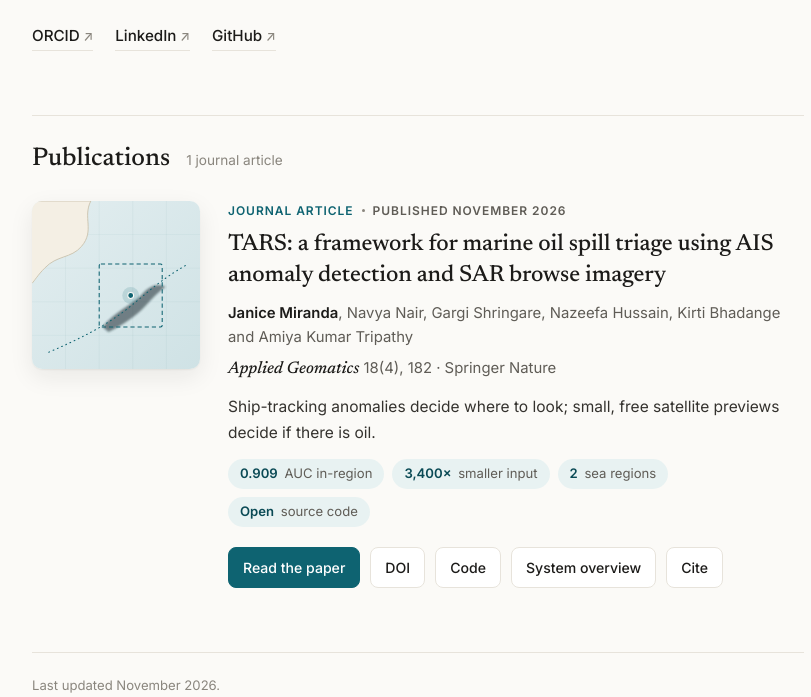
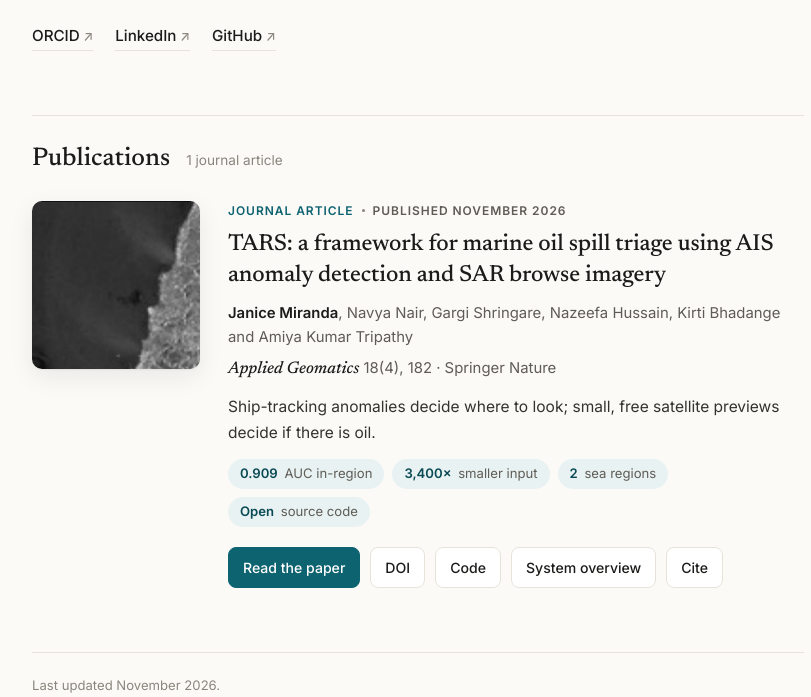
Before and after one commit to a-student-for-life/Research_Papers, a plain HTML site: page index.html in a window 1280 px wide. Shown: the part 228-925 px from the top of the page, without its empty margins (222-1033 px from the left). Drawn offline with Linux system fonts and the light colour scheme.

Commit message:
Restore original thumbnail

```diff
--- a/index.html
+++ b/index.html
@@ -143,7 +143,7 @@
   <div class="section-head"><h2>Publications</h2><span class="count">1 journal article</span></div>
 
   <article class="pub">
-    <a class="thumb" href="https://rdcu.be/mXU4jmgRC9Ua"><img src="img/tars_thumb.svg" alt="Illustration: a flagged vessel on its track, a 25 km crop around it and an oil slick inside the crop"></a>
+    <a class="thumb" href="https://rdcu.be/mXU4jmgRC9Ua"><img src="img/tars_thumb.jpg" alt="Sentinel-1 browse image crop of a coastal area with an oil slick, from the TARS paper"></a>
     <div>
       <p class="kicker"><span class="type">Journal article</span><span class="dot"></span><span class="status">Published November 2026</span></p>
       <h3 class="pub-title"><a href="https://rdcu.be/mXU4jmgRC9Ua">TARS: a framework for marine oil spill triage using AIS anomaly detection and SAR browse imagery</a></h3>
```
Also changed, not shown: img/og_card.png, img/tars_thumb.jpg (added), img/tars_thumb.svg (deleted).
